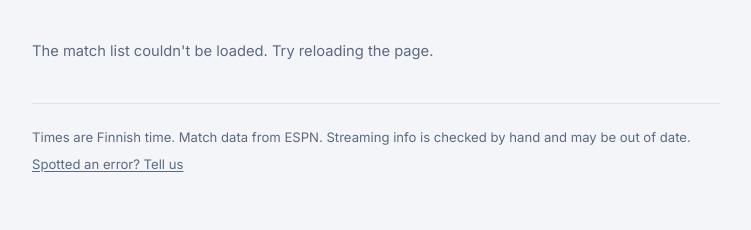
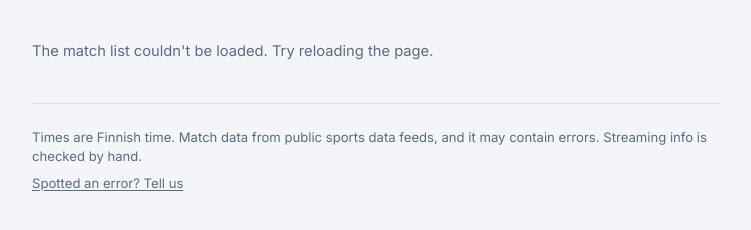
Before and after one commit to epkoski-cmd/finn-for-the-win, a plain HTML site: page site/index.html in a window 1280 px wide. Shown: the part 98-328 px from the top of the page, without its empty margins (264-1015 px from the left). Drawn offline with nearby package versions, Linux system fonts and the light colour scheme; no server answers.

Commit message:
Describe the data source neutrally in the footer
Co-Authored-By: Claude Opus 5.5 <noreply@anthropic.com>

```diff
--- a/site/index.html
+++ b/site/index.html
@@ -165,7 +165,7 @@ footer p { margin: 0; }
 
   <footer>
     <p id="updated"></p>
-    <p>Times are Finnish time. Match data from ESPN. Streaming info is checked by hand and may be out of date.</p>
+    <p>Times are Finnish time. Match data from public sports data feeds, and it may contain errors. Streaming info is checked by hand.</p>
     <p><a class="link-btn" id="general-report" target="_blank" rel="noopener">Spotted an error? Tell us</a></p>
   </footer>
 </div>
```
